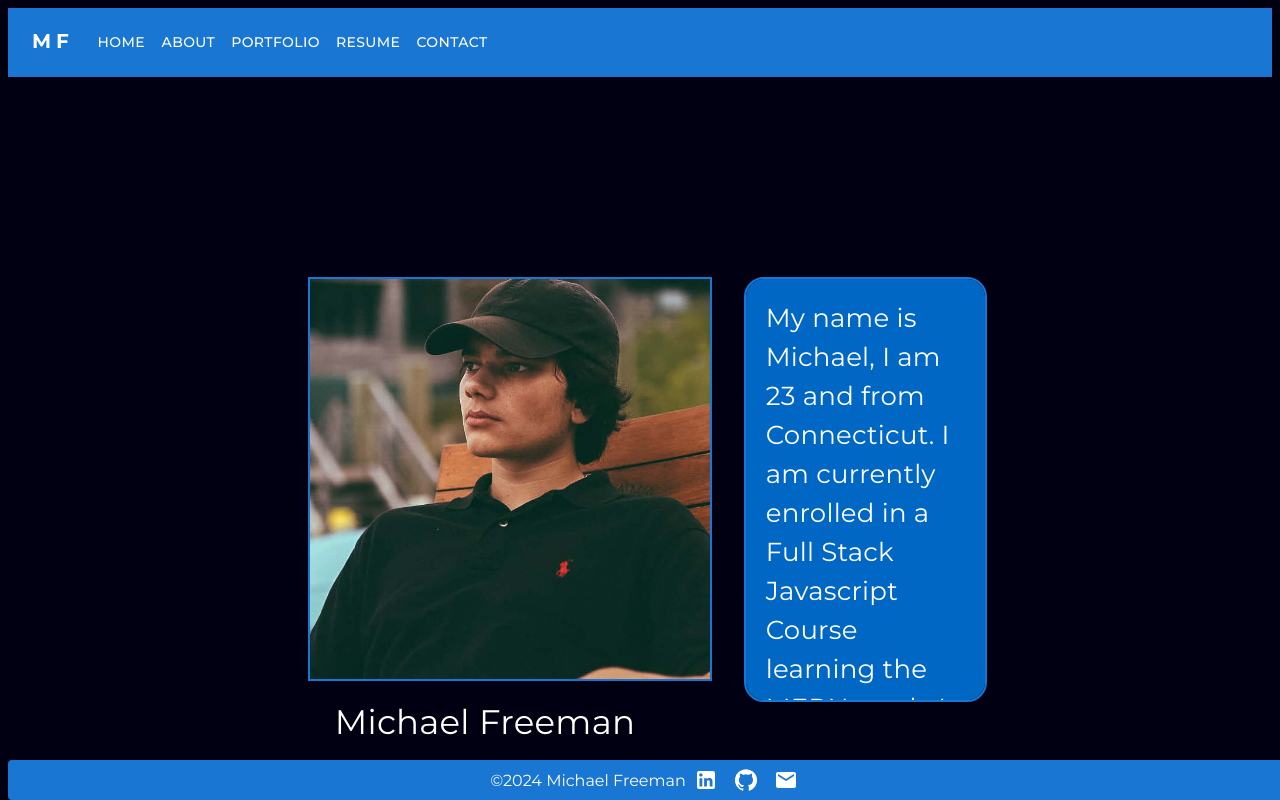
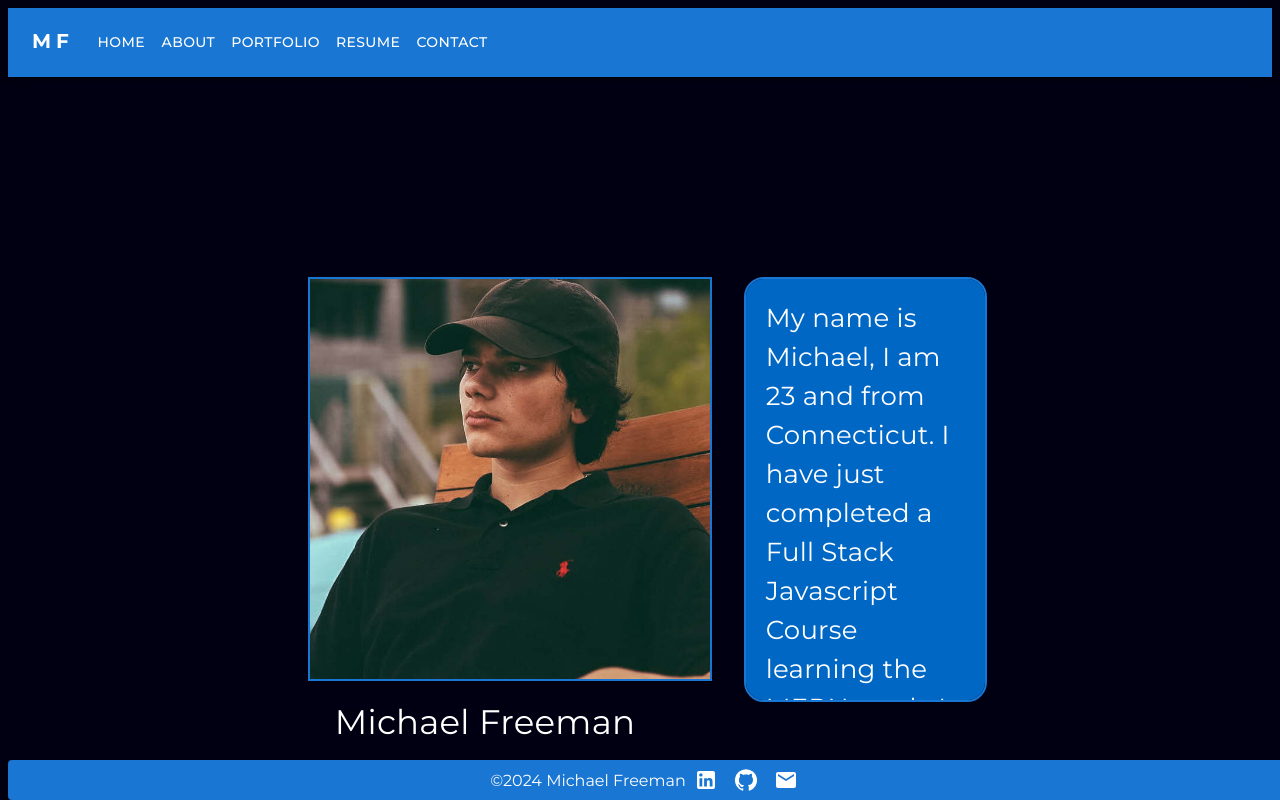
Before and after one commit to mikef13x/react-portfolio, a React (Vite) app: page /about in a window 1280 px wide. Built offline with nearby package versions, Linux system fonts and the light colour scheme.

Commit message:
changed about me for accuracy

```diff
--- a/src/components/about/aboutme.jsx
+++ b/src/components/about/aboutme.jsx
@@ -31,7 +31,7 @@ export default function AboutMe() {
                         <Box>
                             <Typography variant="body1" fontSize={'26px'}>
                                 <div className="montserrat">
-                                    <Typewriter text=' My name is Michael, I am 23 and from Connecticut. I am currently enrolled in a Full Stack Javascript Course learning the MERN stack. I have skills with both the front and back end, and have been enjoying React! I am hard working and very passionate about coding. I am creative and I know I would be a strong addition to any workspace. Please dont hesitate to reach out to me!' speed={25}></Typewriter>
+                                    <Typewriter text=' My name is Michael, I am 23 and from Connecticut. I have just completed a Full Stack Javascript Course learning the MERN stack. I have skills with both the front and back end, and have been enjoying React! I am hard working and very passionate about coding. I am creative and I know I would be a strong addition to any workspace. Please dont hesitate to reach out to me!' speed={25}></Typewriter>
                                 </div>
                             </Typography>
 
```
